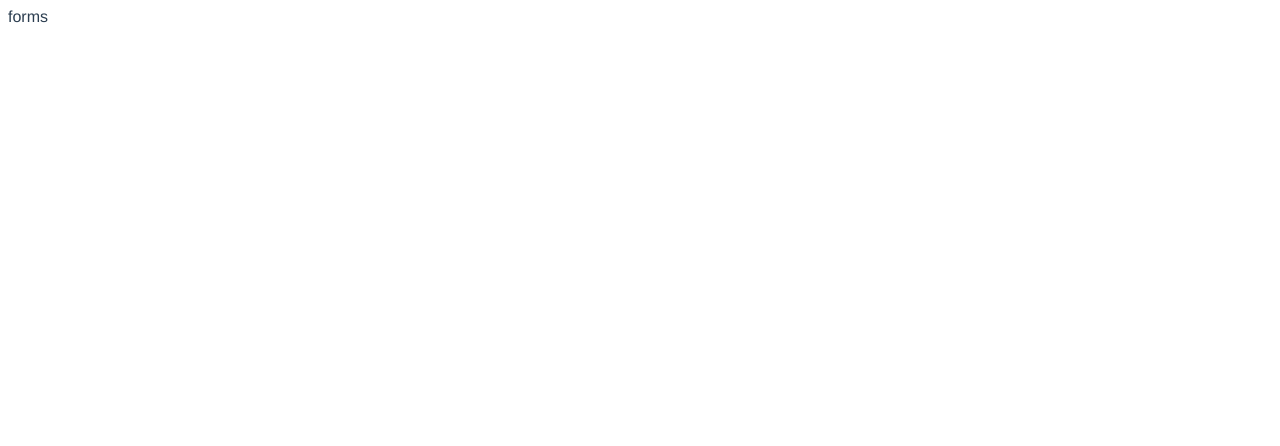
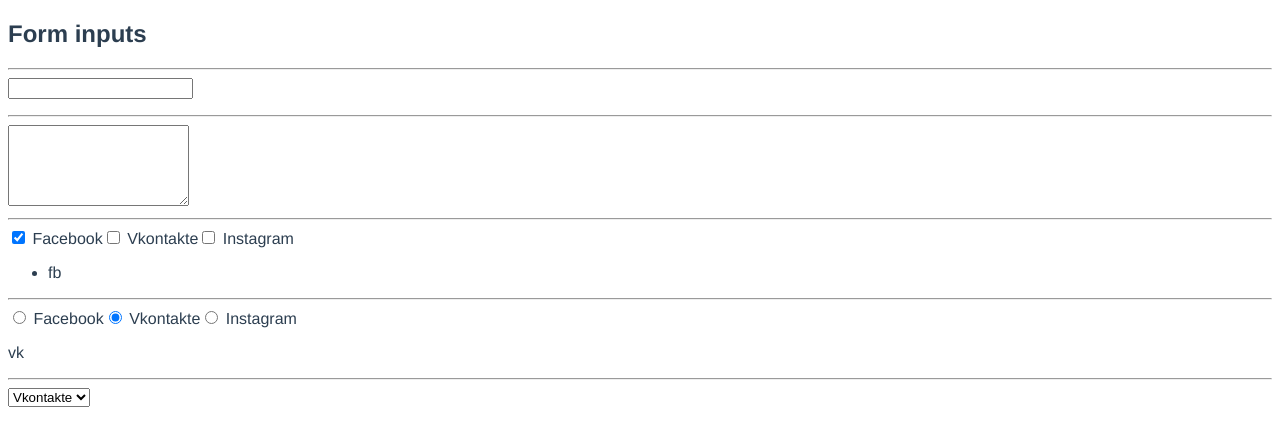
Before and after one commit to vanekt/try-vue, a Vue app: page /forms in a window 1280 px wide. Shown: the top 446 px of the page. Built offline with nearby package versions, Linux system fonts and the light colour scheme.

Commit message:
simple form inputs

```diff
--- a/src/components/Forms.vue
+++ b/src/components/Forms.vue
@@ -1,6 +1,33 @@
 <template>
   <div>
-    forms
+    <h2>Form inputs</h2>
+    <hr>
+
+    <input type="text" v-model.lazy="textInputValue" />
+    <p>{{textInputValue}}</p>
+    <hr>
+
+    <textarea v-model="textareaValue" rows="5"></textarea>
+    <div class="textarea-value">{{textareaValue}}</div>
+    <hr>
+
+    <label><input type="checkbox" value="fb" v-model="socialCheckbox"> Facebook</label>
+    <label><input type="checkbox" value="vk" v-model="socialCheckbox"> Vkontakte</label>
+    <label><input type="checkbox" value="instagram" v-model="socialCheckbox"> Instagram</label>
+    <ul>
+      <li v-for="item in socialCheckbox" :key="item">{{item}}</li>
+    </ul>
+    <hr>
+
+    <label><input type="radio" value="fb" v-model="socialRadio"> Facebook</label>
+    <label><input type="radio" value="vk" v-model="socialRadio"> Vkontakte</label>
+    <label><input type="radio" value="instagram" v-model="socialRadio"> Instagram</label>
+    <p>{{socialRadio}}</p>
+    <hr>
+
+    <select v-model="socialSelect.selected">
+      <option v-for="item in socialSelect.items" :value="item.value">{{item.label}}</option>
+    </select>
   </div>
 </template>
 
@@ -8,10 +35,26 @@
 
 export default {
   name: 'Forms',
+  data: () => ({
+    textInputValue: '',
+    textareaValue: '',
+    socialCheckbox: ['fb'],
+    socialRadio: 'vk',
+    socialSelect: {
+      selected: 'vk',
+      items: [
+        { label: 'Facebook', value: 'fb' },
+        { label: 'Vkontakte', value: 'vk' },
+        { label: 'Instagram', value: 'instagram' },
+      ],
+    },
+  }),
 };
 </script>
 
 <!-- Add "scoped" attribute to limit CSS to this component only -->
 <style scoped>
-
+  .textarea-value {
+    white-space: pre;
+  }
 </style>
```
